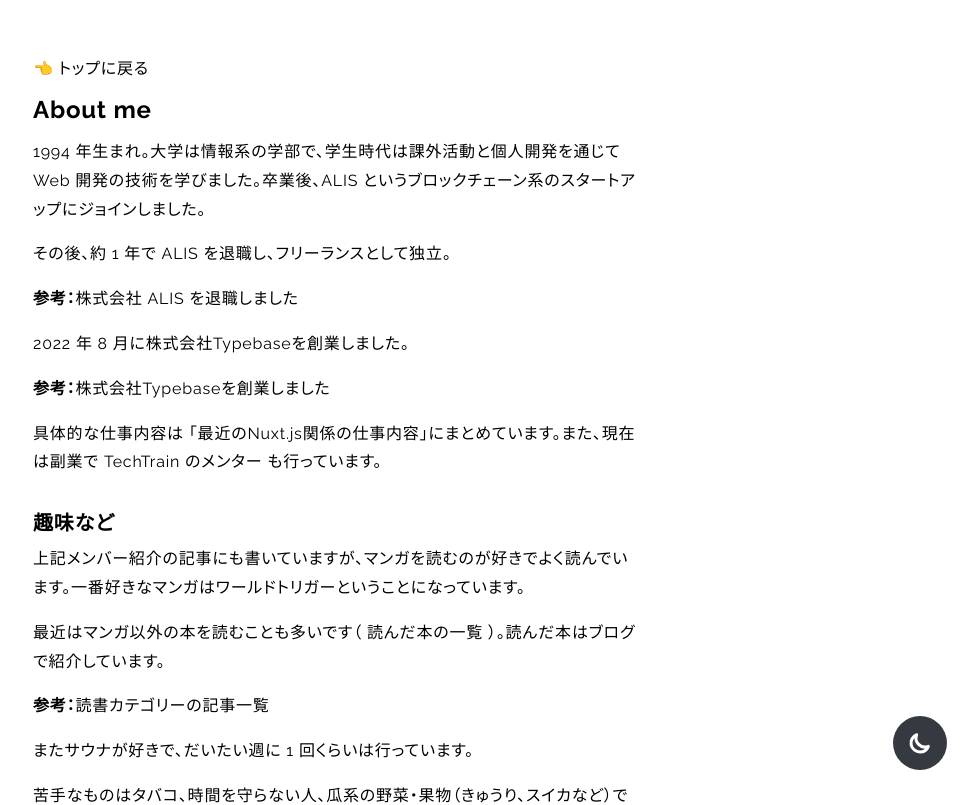
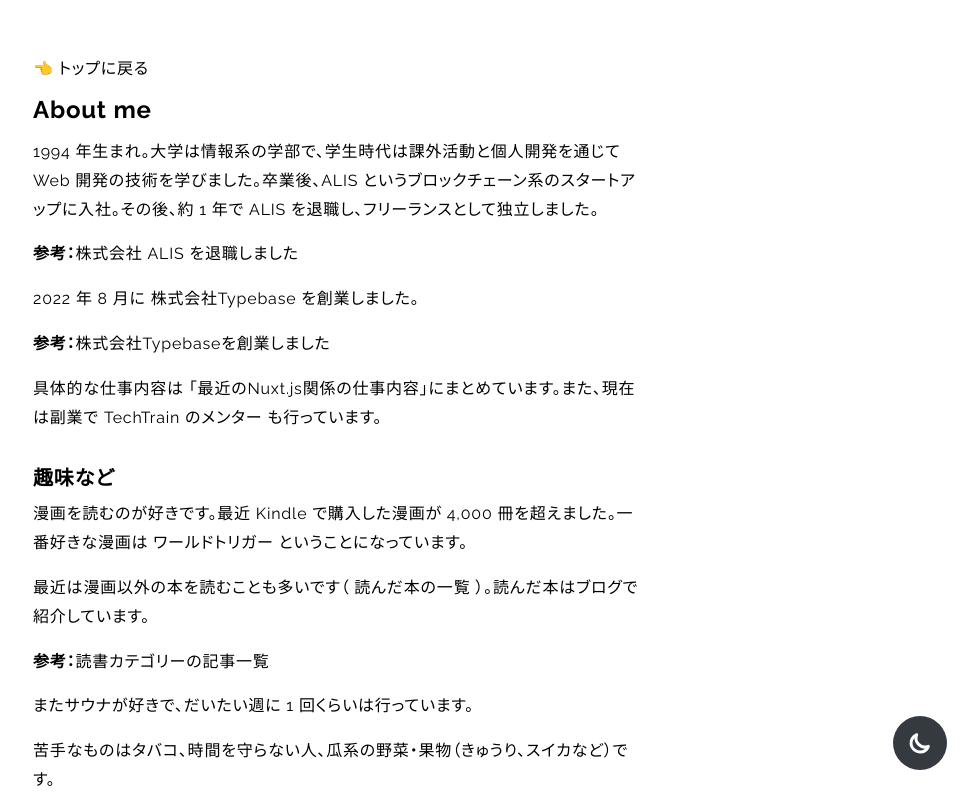
Before and after one commit to y-temp4/y-temp4.com, a Next.js app: page /about in a window 1280 px wide. Shown: the top 805 px of the page, without its empty margins (303-1280 px from the left). Built offline with nearby package versions, Linux system fonts and the light colour scheme.

Commit message:
Update about me

```diff
--- a/src/app/(root)/(introduction)/about/page.tsx
+++ b/src/app/(root)/(introduction)/about/page.tsx
@@ -16,9 +16,9 @@ export default function Page() {
         1994
         年生まれ。大学は情報系の学部で、学生時代は課外活動と個人開発を通じて Web
         開発の技術を学びました。卒業後、ALIS
-        というブロックチェーン系のスタートアップにジョインしました。
+        というブロックチェーン系のスタートアップに入社。その後、約 1 年で ALIS
+        を退職し、フリーランスとして独立しました。
       </p>
-      <p> その後、約 1 年で ALIS を退職し、フリーランスとして独立。 </p>
       <p>
         <span className="font-bold">参考：</span>
         <a
@@ -30,14 +30,14 @@ export default function Page() {
         </a>
       </p>
       <p>
-        2022 年 8 月に
+        2022 年 8 月に{' '}
         <a
           href="https://typebase.dev/"
           target="_blank"
           rel="noopener noreferrer"
         >
           株式会社Typebase
-        </a>
+        </a>{' '}
         を創業しました。
       </p>
       <p>
@@ -71,18 +71,19 @@ export default function Page() {
       </p>
       <h3 className={heading}>趣味など</h3>
       <p>
-        上記メンバー紹介の記事にも書いていますが、マンガを読むのが好きでよく読んでいます。一番好きなマンガは
+        漫画を読むのが好きです。最近 Kindle で購入した漫画が 4,000
+        冊を超えました。一番好きな漫画は{' '}
         <a
           href="http://worldtrigger.info/"
           target="_blank"
           rel="noopener noreferrer"
         >
           ワールドトリガー
-        </a>
+        </a>{' '}
         ということになっています。
       </p>
       <p>
-        最近はマンガ以外の本を読むことも多いです（{' '}
+        最近は漫画以外の本を読むことも多いです（{' '}
         <Link href="/books">読んだ本の一覧</Link>{' '}
         ）。読んだ本はブログで紹介しています。
       </p>
```
